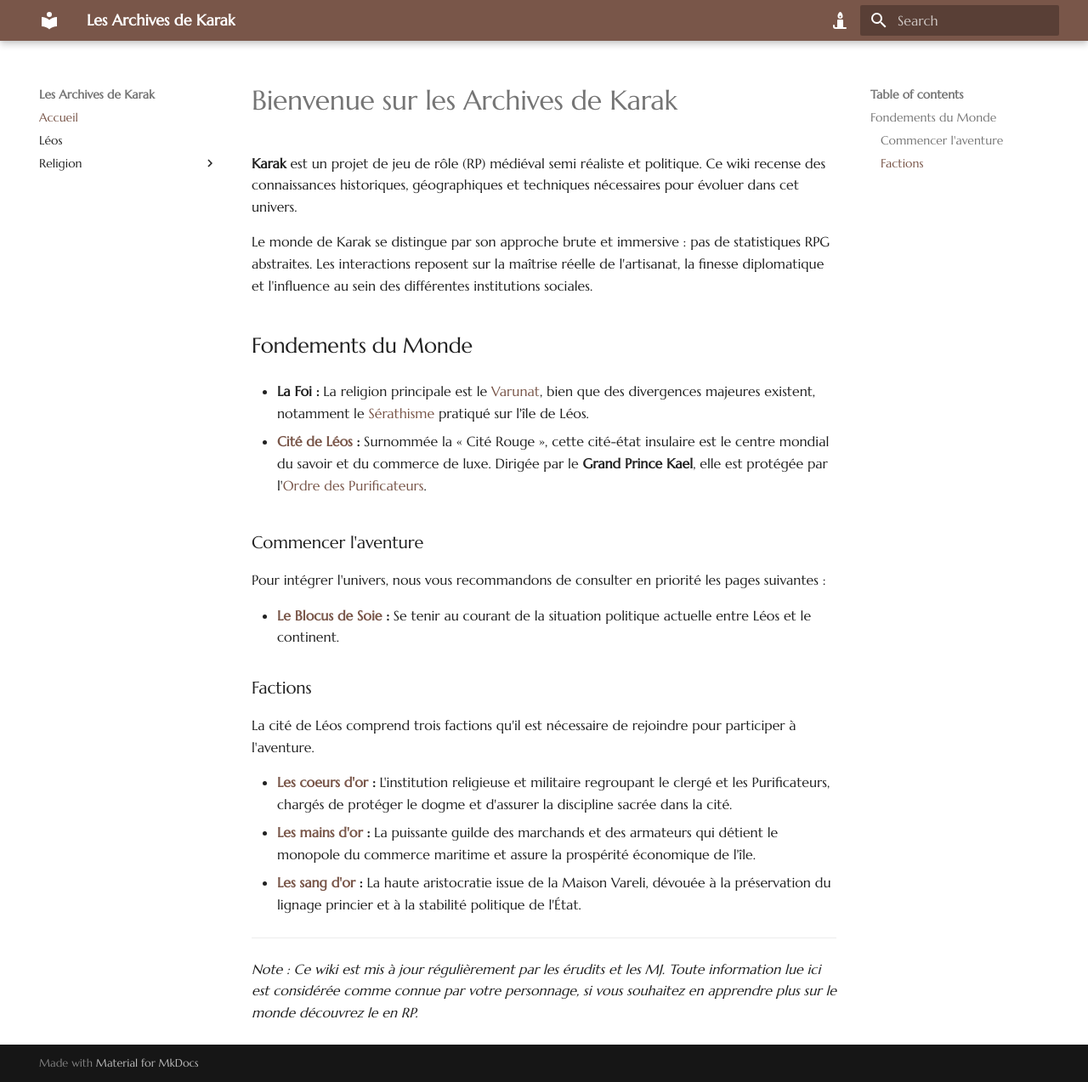
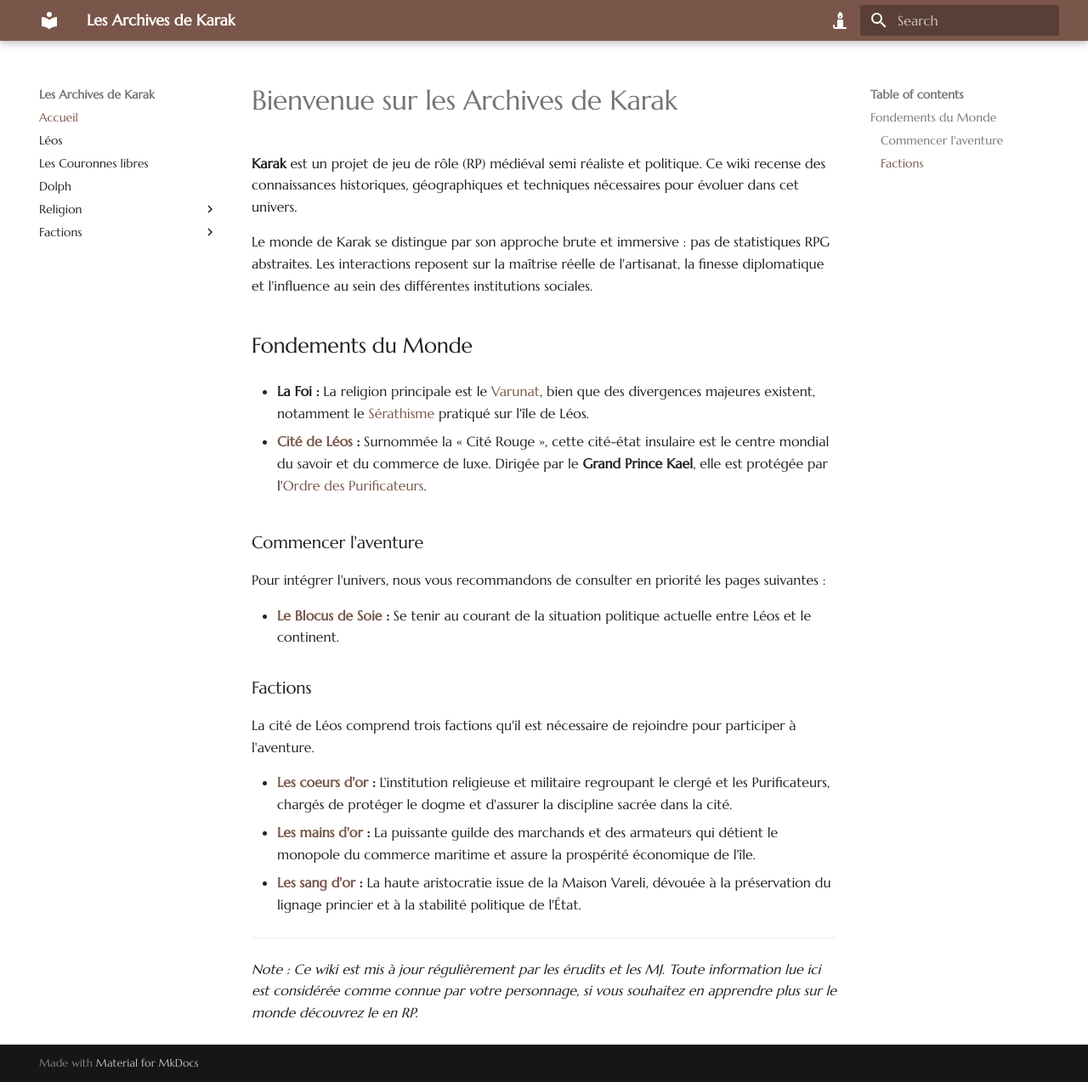
Before and after one commit to Senssiii/senssiii.github.io, an MkDocs documentation site: the page built from docs/index.md, in a window 1280 px wide and 1273 px high. Shown: the whole window at 85% size. Built offline with MkDocs 1.6.1 and Material for MkDocs 9.7.7, drawn with Linux system fonts in a browser that asks for light colours; some of the changed lines change nothing that is shown.

Commit message:
Mise à jour display menu

```diff
--- a/mkdocs.yml
+++ b/mkdocs.yml
@@ -21,7 +21,13 @@ plugins:
 nav:
   - Accueil: index.md
   - Léos: royaumes/leos.md
+  - Les Couronnes libres: royaumes/confederation_couronne.md
+  - Dolph: royaumes/dolph.md
   - Religion:
     - Varunat: religion/varunat.md
     - Serathisme: religion/serathisme.md
+  - Factions:
+    - Sang d'or: politique/sang_or.md
+    - Main d'or: politique/main_or.md
+    - Coeur d'or: politique/coeur_or.md
 use_directory_urls: false
```
